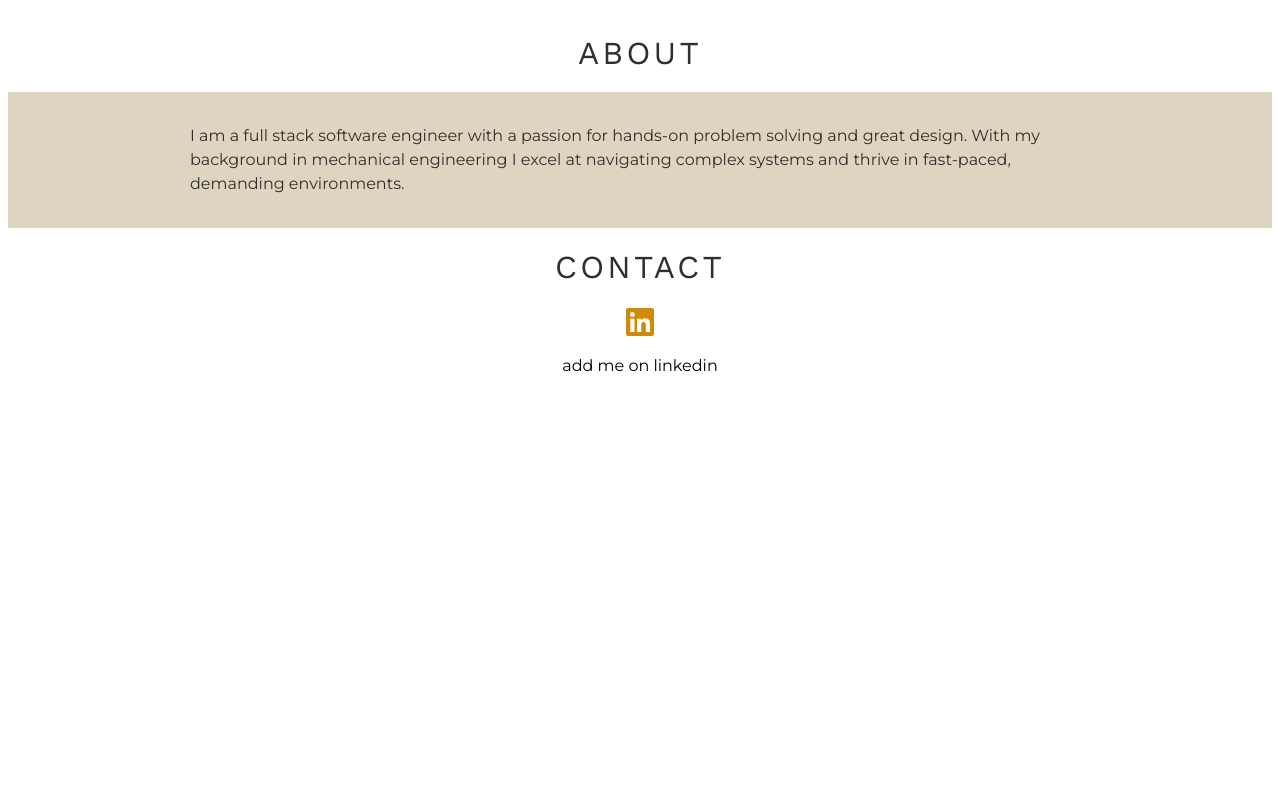
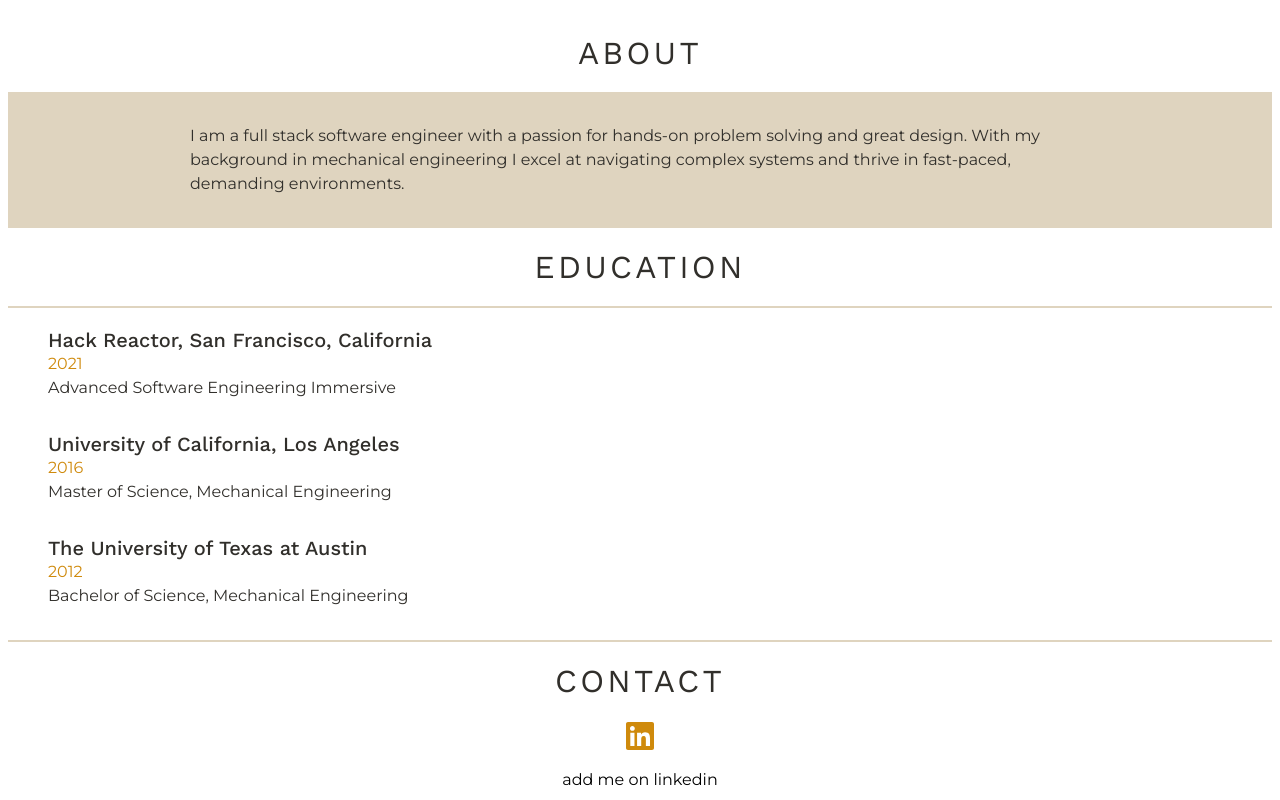
Before and after one commit to zachlchan/zachlchan.github.io, a React app: page / in a window 1280 px wide. Shown: the part 931-1731 px from the top of the page. Before the commit the page ends 1317 px from the top, so only its background shows below. Built offline with nearby package versions, Linux system fonts and the light colour scheme.

Commit message:
implemented education section

```diff
--- a/client/src/components/App.jsx
+++ b/client/src/components/App.jsx
@@ -4,6 +4,7 @@ import Navigation from './Navigation.jsx';
 import Drawer from './Drawer.jsx';
 import MenuModal from './MenuModal.jsx';
 import About from './About.jsx';
+import Education from './Education.jsx';
 import Contact from './Contact.jsx';
 
 class App extends Component {
@@ -43,6 +44,7 @@ class App extends Component {
         <Drawer click={this.handleDrawerClick} />
         <MenuModal visible={showMenu} click={this.handleDrawerClick} />
         <About width={width} />
+        <Education width={width}/>
         <Contact width={width} />
       </div>
     );
--- /dev/null
+++ b/client/src/components/Education.jsx
@@ -0,0 +1,57 @@
+import React from 'react';
+import styled from 'styled-components';
+import SectionHeader from './SectionHeader.jsx';
+
+let schoolFontSize;
+let liFontSize;
+
+const Education = ({ width }) => {
+  width < 426 ? schoolFontSize = '1rem' : schoolFontSize = '1.25rem';
+  width < 426 ? liFontSize = '.875rem' : liFontSize = '1rem';
+
+  return (
+    <div id="education">
+      <SectionHeader text="education" />
+      <StyledSection>
+        <StyledUl>Hack Reactor, San Francisco, California
+          <Date>2021</Date>
+          <Description>Advanced Software Engineering Immersive</Description>
+        </StyledUl>
+        <StyledUl>University of California, Los Angeles
+          <Date>2016</Date>
+          <Description>Master of Science, Mechanical Engineering</Description>
+        </StyledUl>
+        <StyledUl>The University of Texas at Austin
+          <Date>2012</Date>
+          <Description>Bachelor of Science, Mechanical Engineering</Description>
+        </StyledUl>
+      </StyledSection>
+    </div>
+  )
+}
+
+const StyledSection = styled.section`
+  border-top: 2px solid #dfd4bf;
+  border-bottom: 2px solid #dfd4bf;
+`;
+const StyledUl = styled.ul`
+  font-family: 'Work Sans', sans-serif;
+  font-size: ${() => schoolFontSize};
+  font-weight: 500;
+  line-height: 1.5rem;
+  color: #312f2b;
+  margin-bottom: 2rem;
+`;
+const Date = styled.li`
+  font-family: 'Montserrat', sans-serif;
+  font-size: ${() => liFontSize};
+  color: #cf8a0c;
+  list-style-type: none;
+`;
+const Description = styled.li`
+  font-family: 'Montserrat', sans-serif;
+  font-size: ${() => liFontSize};
+  list-style-type: none;
+`;
+
+export default Education;
```
